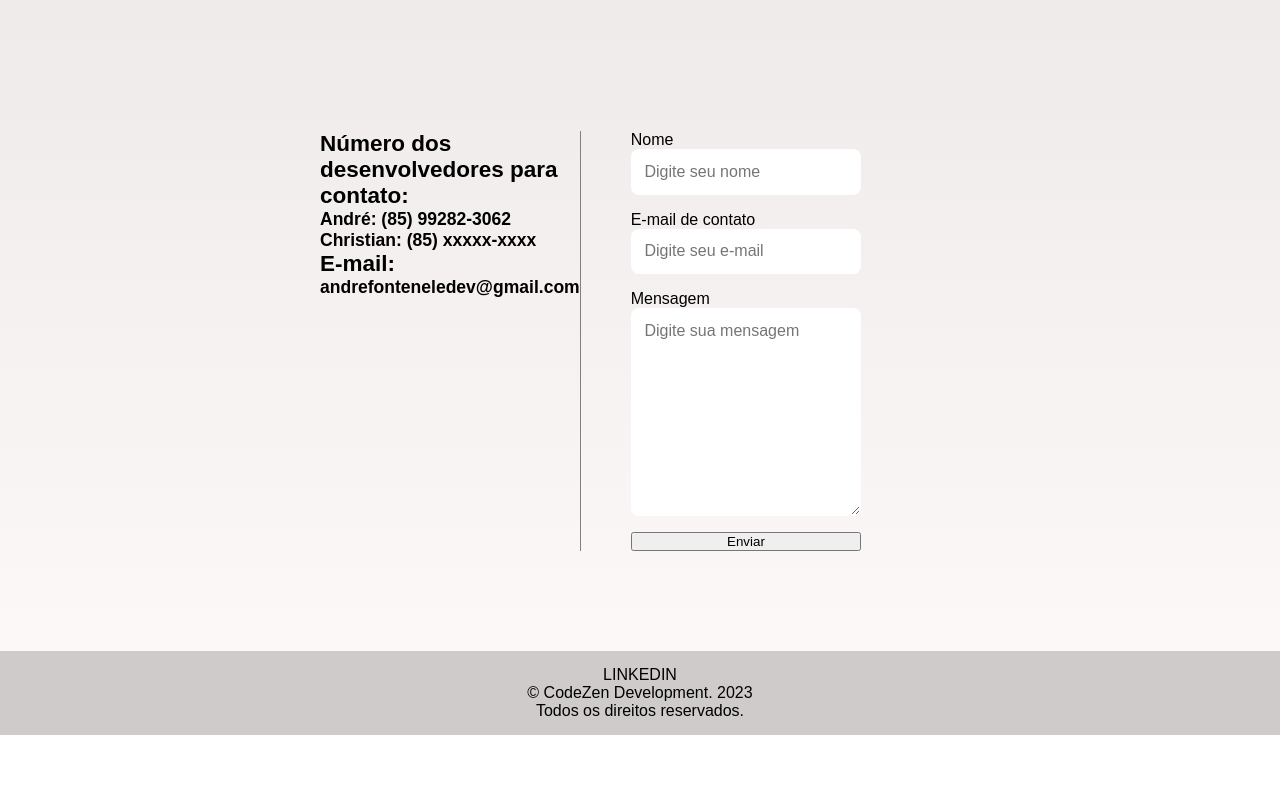
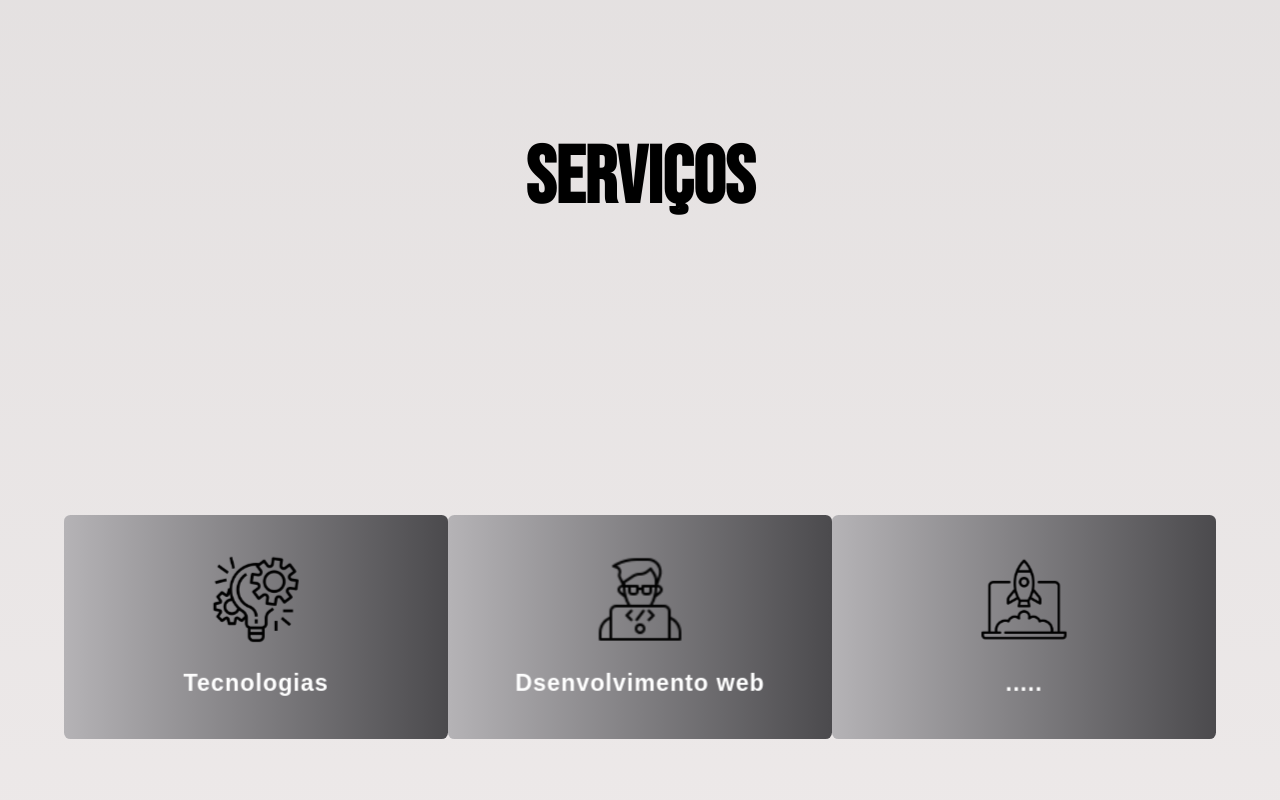
Before and after one commit to codezendev/codezen-website, a plain HTML site: page index.html in a window 1280 px wide. Shown: the part 760-1560 px from the top of the page. Before the commit the page ends 1495 px from the top, so only its background shows below. Drawn offline with Linux system fonts and the light colour scheme.

Commit message:
feat: Serviçs adicionados

```diff
--- a/index.html
+++ b/index.html
@@ -3,22 +3,28 @@
 <head>
     <meta charset="UTF-8">
     <meta name="viewport" content="width=device-width, initial-scale=1.0">
+
     <!-- fontes -->
     <link href="https://fonts.googleapis.com/css2?family=Bebas+Neue&display=swap" rel="stylesheet">
     <link href="https://fonts.googleapis.com/css2?family=Bebas+Neue&family=Crimson+Text:ital,wght@0,600;1,600&family=Montserrat:wght@300&display=swap" rel="stylesheet">
+
+    <!--Arquivos com os estilos-->
     <link rel="stylesheet" href="./styles/navbar.css">
+    <link rel="stylesheet" href="./styles/footer.css">
     <link rel="stylesheet" href="./styles/contact.css">
-    <link rel="stylesheet" href="./styles/footer.css">
+    <link rel="stylesheet" href="./styles/services.css">
     <title>CodeZen</title>
 </head>
 <body>
     <!--Nav Bar do Site-->
     <header class="header">
         <nav class="navigation">
-            <a href="#" class="logo"><img src="../img/logo (1).png" alt="logo"></a>
+            <a href="#" class="logo"><img src="./img/logo (1).png" alt="logo"></a>
                 <ul>
                     <li><a href="#" class="text">Home</a></li>
+                    <li><a href="#" class="text">Serviços</a></li>
                     <li><a href="#" class="text">Projetos</a></li>
+                    <li><a href="#" class="text">Colaboradores</a></li>
                     <li><a href="#" class="text">Contato</a></li>
                 </ul>
             </a>
@@ -26,22 +32,92 @@
     </header>
     <!--Primeira parte da Home-->
     <main class="main">
-        <section class="section">
+        <section class="HomeSection">
             <div class="left">
                 <p>CodeZen</p>
                 <h1>Lorem ipsum, dolor sit amet consectetur adipisicing elit. Cupiditate nulla voluptatum earum. Consequuntur, repudiandae enim!</h1>
                 <a href="#" class="btn">Entre em contato</a>
             </div>
             <div class="right">
-                <img src="../img/logo (1).png" alt="img">
+                <img src="./img/logo (1).png" alt="img">
                 <div class="shadow"></div>
             </div>
         </section>
     </main>
 
+    <!--Parte dos serviços-->
+    <h1 class="text">Serviços</h1>
+    <section>
+        <div class="container">
+          <div class="card">
+            <div class="front">
+              <div class="content">
+                <img src="./img/project-management.png" />
+                <h3>Tecnologias</h3>
+              </div>
+            </div>
+            <div class="back">
+              <div class="content">
+                <p>
+                  Lorem, ipsum dolor sit amet consectetur adipisicing elit. Iure
+                  nam expedita exercitationem?
+                </p>
+              </div>
+            </div>
+          </div>
+        </div>
+        <div class="container">
+          <div class="card">
+            <div class="front">
+              <div class="content">
+                <img src="./img/coding.png" />
+                <h3>Dsenvolvimento web</h3>
+              </div>
+            </div>
+            <div class="back">
+              <div class="content">
+                <p>
+                  Lorem, ipsum dolor sit amet consectetur adipisicing elit. Iure
+                  nam expedita exercitationem?
+                </p>
+              </div>
+            </div>
+          </div>
+        </div>
+        <div class="container">
+          <div class="card">
+            <div class="front">
+              <div class="content">
+                <img src="./img/rocket.png" />
+                <h3>.....</h3>
+              </div>
+            </div>
+            <div class="back">
+              <div class="content">
+                <p>
+                  Lorem, ipsum dolor sit amet consectetur adipisicing elit. Iure
+                  nam expedita exercitationem?
+                </p>
+              </div>
+            </div>
+          </div>
+        </div>
+      </section>
+
+    <!--Parte dos Projetos-->
+    <h1 class="text">Projetos</h1>
+    <section>
+
+    </section>
+
+    <!--Parte dos Colaboradores-->
+    <section>
+
+    </section>
+
 
     <!--Formulário para contato-->
-    <section class="form">
+    <!-- <section class="form">
         <div class="form-contact">
             <h2>Número dos desenvolvedores para contato:</h2>
             <h3>André: (85) 99282-3062</h3>
@@ -68,12 +144,13 @@
                 </div>
             </form>
             </div>
-    </section>
+    </section> -->
 
+   <!-- Parte do Footer
     <section class="footer">
         <p>LINKEDIN</p>
         <p>&copy CodeZen Development. 2023</p>
         <p>Todos os direitos reservados.</p>
-    </section>
+    </section> -->
 </body>
 </html>
--- a/styles/navbar.css
+++ b/styles/navbar.css
@@ -8,7 +8,7 @@
 }
 body{
     background:linear-gradient(0deg, rgb(255, 250, 250) 0%, rgb(221, 218, 218) 100%);
-}
+ }
 .header{
     width: 100%;
     padding: 5px 100px;
@@ -42,7 +42,7 @@ body{
     border-bottom: 3px solid rgb(221, 168, 21);
 }
 
-.section{
+.HomeSection{
     padding: 8rem;
     height: 100vh;
     display: flex;
@@ -54,14 +54,14 @@ body{
     margin-bottom: 300px;
 }
 .left p{
-    font-size: 7.8rem;
+    font-size: 5rem;
     color:black;
     margin-bottom: 10px;
     font-family: 'Bebas Neue', sans-serif;
 }
 
 .left h1{
-    font-size: 3.5rem;
+    font-size: 3rem;
     color: black;
     margin-bottom: 3rem;
     font-family:  'Crimson Text', serif;
@@ -77,7 +77,7 @@ body{
     transition: all 0.3s ease;
 }
 .btn:hover{
-    box-shadow: 0 1px 4px #1c683f;
+    box-shadow: 0 1px 4px #ff0202;
 }
 
 .right{
@@ -85,10 +85,12 @@ body{
     margin-bottom: 400px;
 }
 .right img{
-    width: 500px;
-    height: 450px;
-    animation: float 1.8s infinite alternate;
+    width: 60%;
+    /* height: 100%; */
+    animation: float 2.1s infinite alternate;
     display: block;
+    margin: auto;
+    padding: none;
 }
 .shadow{
     width: 500px;
@@ -97,7 +99,7 @@ body{
     background: hsla(38, 21%, 19%, .16);
     border-radius: 50%;
     filter: blur(5px);
-    animation: shadow 1.8s infinite alternate;
+    animation: shadow 2.1s infinite alternate;
 }
 @keyframes float{
     0%{
--- /dev/null
+++ b/styles/services.css
@@ -0,0 +1,70 @@
+
+  .text{
+    text-align: center;
+    font-family:'Bebas Neue', sans-serif;
+    font-size: 5rem;
+  }
+
+  section {
+    height: 100vh;
+    display: flex;
+    padding: 0 4em;
+    justify-content: space-around;
+    align-items: center;
+  }
+  .container {
+    perspective: 1000px;
+    height: 28vh;
+    width: 50vh;
+    cursor: pointer;
+  }
+  .card {
+    transform-style: preserve-3d;
+    height: 100%;
+    width: 100%;
+    transition: 0.5s ease;
+  }
+  .front,
+  .back {
+    height: 100%;
+    width: 100%;
+    transform-style: preserve-3d;
+    color: #ffffff;
+    display: flex;
+    align-items: center;
+    justify-content: center;
+    text-align: center;
+    border-radius: 0.4em;
+    position: absolute;
+    top: 0;
+    bottom: 0;
+    backface-visibility: hidden;
+  }
+  .front {
+    background: linear-gradient(to right, #b5b3b6, #4b4a4d);
+  }
+  .front img {
+    width: 5em;
+  }
+  .content {
+    transform: translateZ(60px);
+  }
+  .content h3 {
+    font-size: 22px;
+    margin-top: 1em;
+    font-weight: 600;
+    letter-spacing: 0.04em;
+  }
+  .content p {
+    font-size: 14px;
+    line-height: 2em;
+    letter-spacing: 0.02em;
+    padding: 0 3em;
+  }
+  .back {
+    background-color: #38383a;
+    transform: rotateX(180deg);
+  }
+  .container:hover .card {
+    transform: rotateX(180deg);
+  }
```
Also changed, not shown: Home/agradecimento.html (deleted, +0 -11 lines), img/coding.png (added), img/project-management.png (added), img/rocket.png (added).
